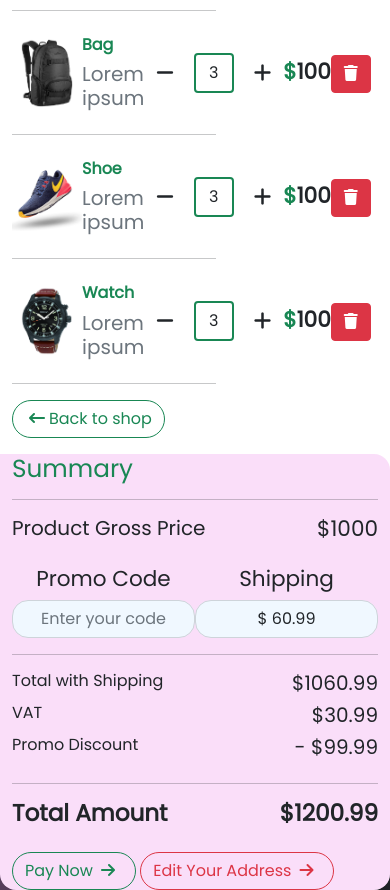
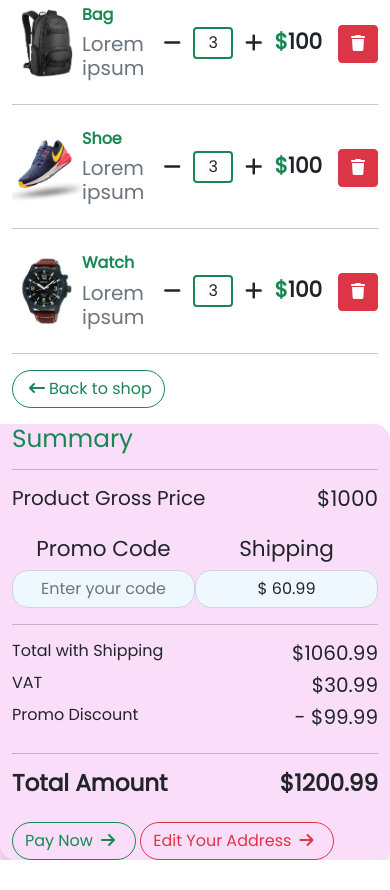
Before and after one commit to iinaamasum/shopping-cart, a plain HTML site: page index.html in a window 390 px wide. Shown: the part 98-988 px from the top of the page. After the commit the page ends 958 px from the top, so only its background shows below. Drawn offline with nearby package versions, Linux system fonts and the light colour scheme.

Commit message:
responsive

```diff
--- a/css/style.css
+++ b/css/style.css
@@ -11,6 +11,11 @@ main {
   border-radius: 1rem;
 }
 
+.product-number {
+  height: 2rem;
+  width: 2.5rem;
+}
+
 .right-part {
   border-radius: 0 1rem 1rem 0;
   background-color: rgba(235, 135, 233, 0.272);
@@ -21,3 +26,9 @@ input[type="text"] {
   background: transparent;
   background-color: aliceblue !important;
 }
+
+@media screen and (max-width: 400px) {
+  .me-custom-0 {
+    margin-left: 0;
+  }
+}
--- a/index.html
+++ b/index.html
@@ -15,11 +15,11 @@
     <script src="https://kit.fontawesome.com/f8f95e6979.js" crossorigin="anonymous"></script>
 </head>
 
-<body class="bg-dark">
+<body class="">
 
     <main class="container mx-auto my-md-5 bg-white shadow">
         <div class="row">
-            <div class="col-7">
+            <div class="col-12 col-lg-7">
                 <div class="d-flex justify-content-between align-items-center">
                     <h1 class="mt-2 text-primary">Shopping Cart</h1>
                     <p class="mt-3 fs-5 text-dark">3 items</p>
@@ -38,12 +38,13 @@
 
                     <div class="my-4 d-flex justify-content-center align-items-center">
                         <button class="btn border-0 rounded-3 fs-5"><i class="fa-solid fa-minus"></i></button>
-                        <input style="width: 40px; height: 40px"
-                            class="rounded border-2 border-success text-center form-control mx-2" type="" value="3">
+                        <input class="rounded border-2 border-success text-center form-control product-number" type=""
+                            value="3">
                         <button class="btn border-0 rounded-3 fs-5"><i class="fa-solid fa-plus"></i></button>
                     </div>
                     <div class="pt-4 mt-1">
-                        <h5 class="mt-1 fs-4 fw-bold text-success">$<span class="text-dark">100</span></h5>
+                        <h5 class="mt-1 fs-4 fw-bold text-success me-3 me-sm-0 me-custom-0">$<span
+                                class="text-dark">100</span></h5>
                     </div>
                     <div class="pt-4 mt-1">
                         <button type="button" class="btn btn-danger"><i class="fa-solid fa-trash"></i></button>
@@ -64,12 +65,13 @@
 
                     <div class="my-4 d-flex justify-content-center align-items-center">
                         <button class="btn border-0 rounded-3 fs-5"><i class="fa-solid fa-minus"></i></button>
-                        <input style="width: 40px; height: 40px"
-                            class="rounded border-2 border-success text-center form-control mx-2" type="" value="3">
+                        <input class="rounded border-2 border-success text-center form-control product-number" type=""
+                            value="3">
                         <button class="btn border-0 rounded-3 fs-5"><i class="fa-solid fa-plus"></i></button>
                     </div>
                     <div class="pt-4 mt-1">
-                        <h5 class="mt-1 fs-4 fw-bold text-success">$<span class="text-dark">100</span></h5>
+                        <h5 class="mt-1 fs-4 fw-bold text-success me-3 me-sm-0 me-custom-0">$<span
+                                class="text-dark">100</span></h5>
                     </div>
                     <div class="pt-4 mt-1">
                         <button type="button" class="btn btn-danger"><i class="fa-solid fa-trash"></i></button>
@@ -90,12 +92,13 @@
 
                     <div class="my-4 d-flex justify-content-center align-items-center">
                         <button class="btn border-0 rounded-3 fs-5"><i class="fa-solid fa-minus"></i></button>
-                        <input style="width: 40px; height: 40px"
-                            class="rounded border-2 border-success text-center form-control mx-2" type="" value="3">
+                        <input class="rounded border-2 border-success text-center form-control product-number" type=""
+                            value="3">
                         <button class="btn border-0 rounded-3 fs-5"><i class="fa-solid fa-plus"></i></button>
                     </div>
                     <div class="pt-4 mt-1">
-                        <h5 class="mt-1 fs-4 fw-bold text-success">$<span class="text-dark">100</span></h5>
+                        <h5 class="mt-1 fs-4 fw-bold text-success me-3 me-sm-0 me-custom-0">$<span
+                                class="text-dark">100</span></h5>
                     </div>
                     <div class="pt-4 mt-1">
                         <button type="button" class="btn btn-danger"><i class="fa-solid fa-trash"></i></button>
@@ -107,7 +110,7 @@
                         class="fa-solid fa-arrow-left-long px-1"></i>Back to shop</button>
             </div>
 
-            <div class="col right-part py-md-5">
+            <div class="col-12 col-lg-5 right-part py-md-5">
                 <h2 class="fw-normal text-success">Summary</h2>
                 <hr>
 
```
